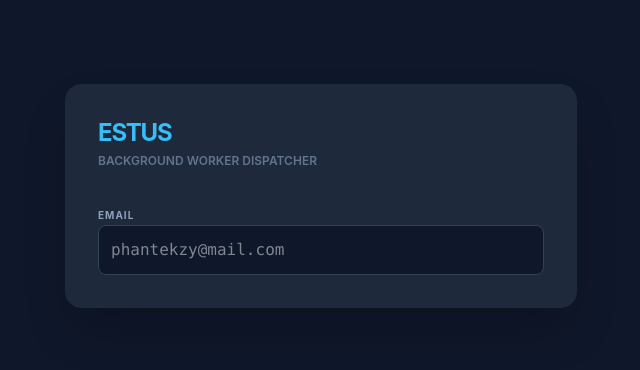
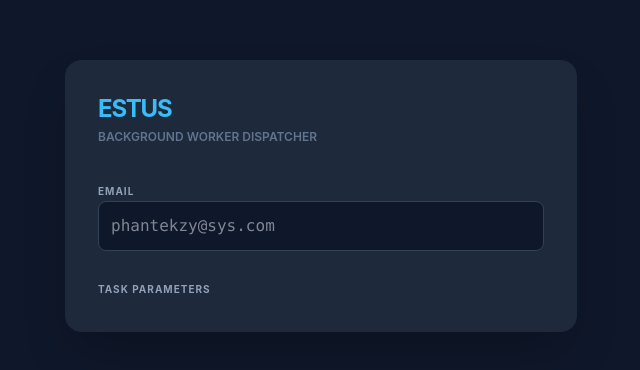
Before and after one commit to phantekzy/Estus, a React app in the folder frontend/: page / in a window 1280 px wide. Shown: the part 204-574 px from the top of the page, without its empty margins (319-959 px from the left). Built offline with nearby package versions, Linux system fonts and the light colour scheme; the HTML template or start-up script is replaced by a standard one.

Commit message:
password

```diff
--- a/frontend/src/features/Dashboard.tsx
+++ b/frontend/src/features/Dashboard.tsx
@@ -1,5 +1,5 @@
 import React, { useState } from "react"
-import { JobPayload } from "../types/api.types";
+import type { JobPayload } from "../types/api.types";
 
 export const Dashboard: React.FC = () => {
     const [formData, setFormData] = useState<JobPayload>({ email: '', content: '' });
@@ -23,17 +23,19 @@ export const Dashboard: React.FC = () => {
             </div>
             <form onSubmit={handleSubmit} className="space-y-6">
                 <div className="space-y-2">
-                    <label className="text-[10px] uppercase font-bold text-slate-400 tracking-widest">
-                        Email
-                    </label>
+                    <label className="text-[10px] uppercase font-bold text-slate-400 tracking-widest">Email</label>
                     <input
                         type="email"
                         required
                         className="w-full bg-background border border-slate-700 rounded-lg p-3 focus:border-primary outline-none transition-all font-mono"
-                        placeholder="phantekzy@mail.com"
+                        placeholder="phantekzy@sys.com"
                         value={formData.email}
                         onChange={(e) => setFormData({ ...formData, email: e.target.value })}
                     />
+                </div>
+
+                <div className="space-y-2">
+                    <label className="text-[10px] uppercase font-bold text-slate-400 tracking-widest">Task Parameters</label>
                 </div>
             </form>
         </section>
```
